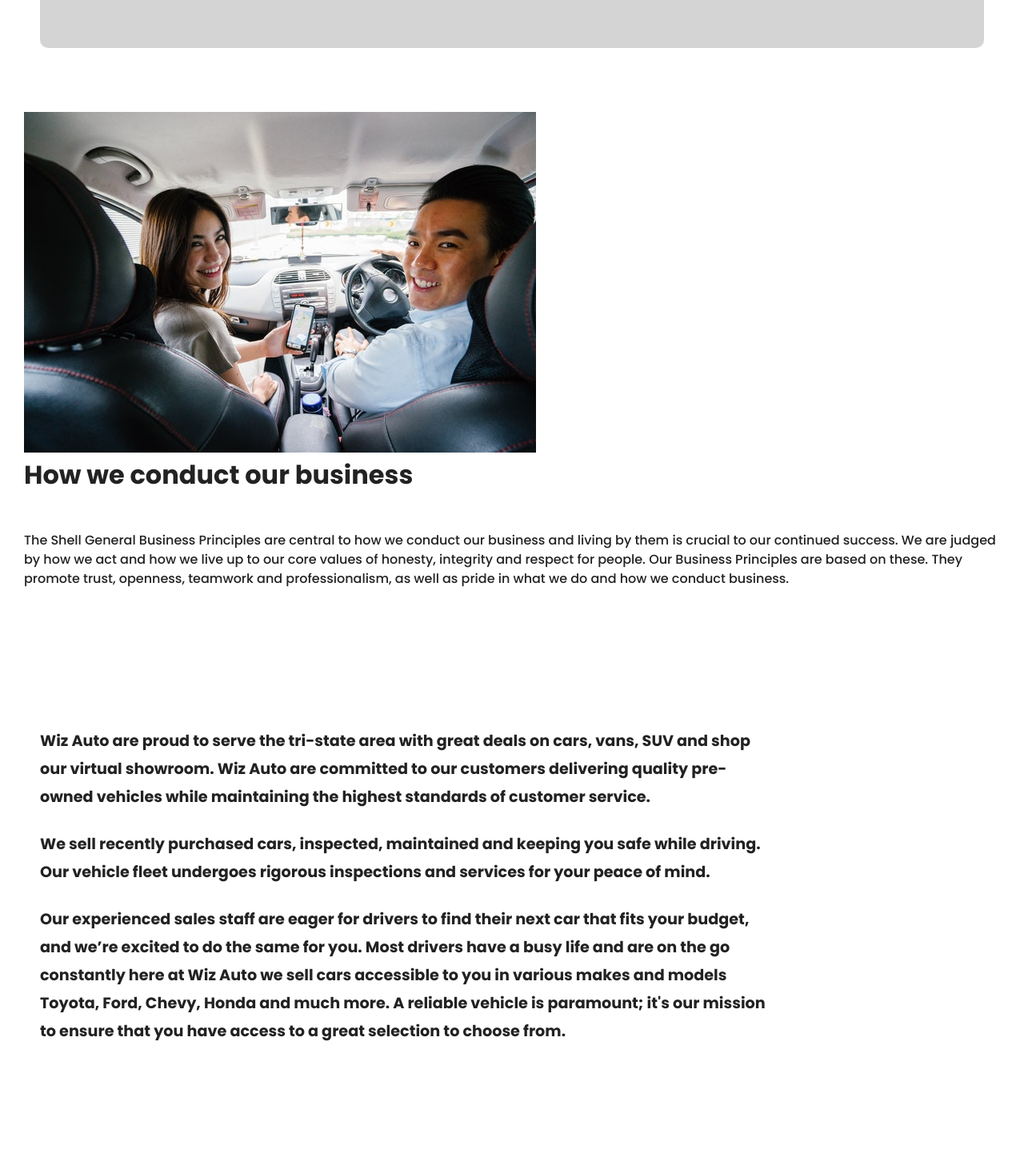
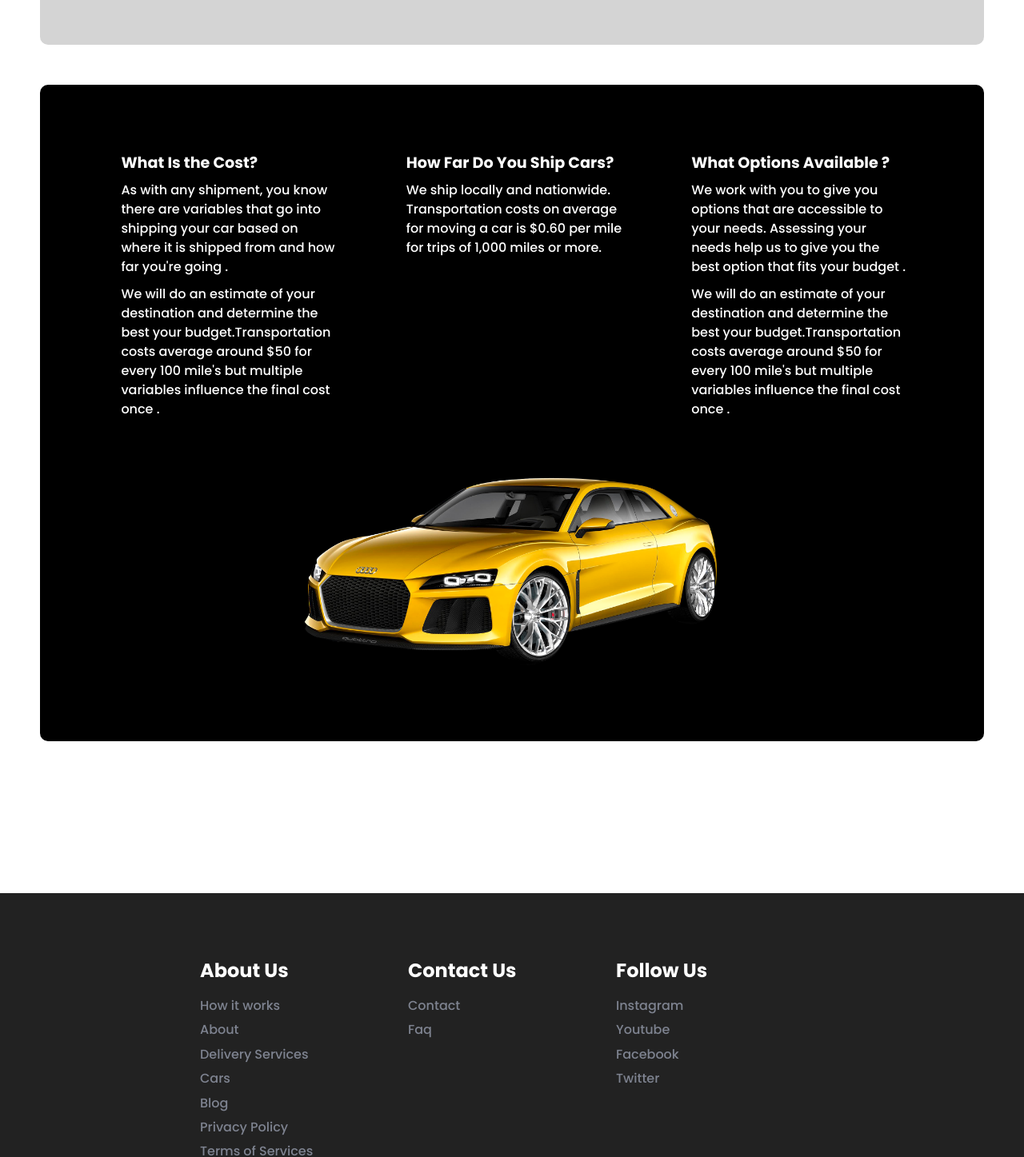
Before and after one commit to conceptdecorators/react-auto-contact-netlify, a React (Create React App) app: page /car-delivery-service in a window 1280 px wide. Shown: the part 1229-2676 px from the top of the page at 80% size. Built offline with nearby package versions, Linux system fonts and the light colour scheme; no server answers.

Commit message:
added audi image for refferal and updated responsive design

```diff
--- a/src/App.css
+++ b/src/App.css
@@ -344,12 +344,15 @@ h3 {
   justify-content: center;
   flex-wrap: wrap;
   border-bottom: 0px solid #d4d4d4;
-  background: #d4d4d4;
+
   border-radius: 10px;
   color: #023d91;
   padding: 50px 50px;
   position: relative;
   margin: 100px;
+}
+.grey-back {
+  background: #d4d4d4;
 }
 .flex3col {
   width: 33.333%;
@@ -363,8 +366,29 @@ h3 {
 .refer3col {
   width: 50%;
 }
+.refer3col h4 {
+  margin: 10px;
+}
 .small-p {
   margin: 10px;
+}
+.col {
+  width: 33%;
+}
+.col h4 {
+  margin: 10px;
+}
+.tabs-vertical {
+  background-color: black;
+}
+
+.tab {
+  display: block;
+  color: #fff;
+  border-radius: 4px;
+  padding: 26px 29px 22px 36px;
+  /* transition: all .1s ease-out; */
+  height: 100%;
 }
 /* Contact us */
 .container {
@@ -669,6 +693,16 @@ textarea.input {
 h2:first-child {
   margin-top: 0;
 }
+
+.img-container-block {
+  display: block;
+}
+.img-container {
+  display: inline-block;
+  position: relative;
+  overflow: hidden;
+}
+
 @media screen and (min-width: 768px) {
   .nav-btn {
     display: none;
@@ -1215,7 +1249,7 @@ p {
   }
 }
 @media (max-width: 1024px) {
-   {
+  .col {
     width: 100%;
   }
 }
@@ -1253,6 +1287,9 @@ p {
     padding-right: 15px;
     padding-left: 15px;
   }
+  .col {
+    width: 100%;
+  }
 }
 
 @media (max-width: 420px) {
@@ -1263,6 +1300,7 @@ p {
   .banner {
     padding: 2rem 3rem;
     opacity: 0.8;
+    margin: 35px;
   }
   .banner-2 {
     padding: 2rem 2rem;
@@ -1292,7 +1330,7 @@ p {
     background: #d4d4d4;
     border-radius: 10px;
     color: #023d91;
-    padding: 50px 50px;
+    padding: 20px;
     position: relative;
     margin: 20px;
   }
@@ -1300,6 +1338,15 @@ p {
 @media (max-width: 560px) {
   .banner-2 {
     width: 100%;
+    margin-right: 32px;
+    margin-top: 45px;
+  }
+  .flexcolwrap {
+    margin: 20px;
+  }
+  .info-paragraph {
+    text-align: center;
+    width: 90%;
   }
 }
 
@@ -1366,6 +1413,9 @@ p {
   .social-media {
     padding: 1.5rem 0 0 0;
   }
+  .tabs-vertical {
+    background-color: black;
+  }
 }
 
 @media (max-width: 480px) {
--- a/src/components/Footer.js
+++ b/src/components/Footer.js
@@ -20,7 +20,7 @@ const Footer = () => {
               <h2 className="footer-heading">About Us</h2>
               <a href="/referral/#work">How it works</a>
               <a href="/about">About</a>
-              <a href="/car-delivery-service">Services</a>
+              <a href="/car-delivery-service">Delivery Services</a>
               <a href="/rooms">Cars</a>
               <a href="/blog">Blog</a>
               {/* <a href="/">Testimonials</a>
--- a/src/pages/About.js
+++ b/src/pages/About.js
@@ -63,7 +63,7 @@ const About = () => {
           </a>
         </div>
 
-        <div className="widget">
+        {/* <div className="widget">
           <h4 class="paragraph">
             Wiz Auto are proud to serve the tri-state area with great deals on
             cars, vans, SUV and shop our virtual showroom. Wiz Auto are
@@ -84,7 +84,7 @@ const About = () => {
             paramount; it's our mission to ensure that you have access to a
             great selection to choose from.
           </h4>
-        </div>
+        </div> */}
       </section>
 
       <Footer />
--- a/src/pages/Car-Delivery-Service.js
+++ b/src/pages/Car-Delivery-Service.js
@@ -3,6 +3,7 @@ import Hero from "../components/Hero";
 import Banner from "../components/Banner";
 import { Link } from "react-router-dom";
 import ImageOne from "./../images/car-smile-turn.jpg";
+import ImageTwo from "./../images/car-audi.png";
 import Footer from "../components/Footer";
 const CarDeliveryService = () => {
   return (
@@ -20,7 +21,7 @@ const CarDeliveryService = () => {
           <div></div>
         </div>
 
-        <div class="flexcolwrap">
+        <div class="flexcolwrap grey-back">
           <div class="refer3col">
             <img
               src={ImageOne}
@@ -57,56 +58,57 @@ const CarDeliveryService = () => {
           </div>
         </div>
 
-        <div className="component__base text-image__base">
-          <div className="component__body text-image__body">
-            <div className="text-image__content">
-              <div className="text-image__image-wrapper">
-                <figure>
-                  <picture>
-                    <img src={ImageOne} alt="" />
-                  </picture>
-                </figure>
-              </div>
+        <div class="flexcolwrap tabs-vertical">
+          <div class="col tab">
+            <h4>What Is the Cost? </h4>
+            <p class="small-p">
+              As with any shipment, you know there are variables that go into
+              shipping your car based on where it is shipped from and how far
+              you're going .
+            </p>
+            <p class="small-p">
+              We will do an estimate of your destination and determine the best
+              your budget.Transportation costs average around $50 for every 100
+              mile's but multiple variables influence the final cost once .
+            </p>
+          </div>
 
-              <div className="text-image__text">
-                <h2>How we conduct our business </h2>
-                <br />
-                <p>
-                  The&nbsp;Shell General Business Principles are central to how
-                  we conduct our business and living by them is crucial to our
-                  continued success. We are judged by how we act and how we live
-                  up to our core values of honesty, integrity and respect for
-                  people. Our Business Principles are based on these. They
-                  promote trust, openness, teamwork and professionalism, as well
-                  as pride in what we do and how we conduct business.
-                </p>
-              </div>
-            </div>
+          <div class="col tab">
+            <h4>How Far Do You Ship Cars?</h4>
+            <p class="small-p">
+              We ship locally and nationwide. Transportation costs on average
+              for moving a car is $0.60 per mile for trips of 1,000 miles or
+              more.
+            </p>
+          </div>
+
+          <div class="col tab">
+            <h4>What Options Available ? </h4>
+            <p class="small-p">
+              We work with you to give you options that are accessible to your
+              needs. Assessing your needs help us to give you the best option
+              that fits your budget .
+            </p>
+            <p class="small-p">
+              We will do an estimate of your destination and determine the best
+              your budget.Transportation costs average around $50 for every 100
+              mile's but multiple variables influence the final cost once .
+            </p>
+          </div>
+
+          <div
+            className="img-container img-container-block"
+            style={{ height: "auto", width: "50%" }}
+          >
+            <img
+              src={ImageTwo}
+              alt=""
+              class="img-inner img-block img-contain"
+            />
           </div>
         </div>
 
-        <div className="widget">
-          <h4 class="paragraph">
-            Wiz Auto are proud to serve the tri-state area with great deals on
-            cars, vans, SUV and shop our virtual showroom. Wiz Auto are
-            committed to our customers delivering quality pre-owned vehicles
-            while maintaining the highest standards of customer service.
-          </h4>
-          <h4 class="paragraph">
-            We sell recently purchased cars, inspected, maintained and keeping
-            you safe while driving. Our vehicle fleet undergoes rigorous
-            inspections and services for your peace of mind.
-          </h4>
-          <h4 class="paragraph">
-            Our experienced sales staff are eager for drivers to find their next
-            car that fits your budget, and we’re excited to do the same for you.
-            Most drivers have a busy life and are on the go constantly here at
-            Wiz Auto we sell cars accessible to you in various makes and models
-            Toyota, Ford, Chevy, Honda and much more. A reliable vehicle is
-            paramount; it's our mission to ensure that you have access to a
-            great selection to choose from.
-          </h4>
-        </div>
+        <div className="component__base text-image__base"></div>
       </section>
 
       <Footer />
--- a/src/pages/Home.js
+++ b/src/pages/Home.js
@@ -113,8 +113,8 @@ const home = () => {
             <div class="content">
               <h2>Nadir Osborne</h2>
               <p style={{ color: "#fff" }}>
-                Lorem ipsum dolor sit amet consectetur adipisicing elit. Cumque,
-                consequatur.
+                This is the best car shop in town! The gentleman is very
+                personable, efficient and has amazing prices!
               </p>
               <a href="#" class="btn">
                 Read More
@@ -126,8 +126,9 @@ const home = () => {
             <div class="content">
               <h2>Joyce Wrice</h2>
               <p style={{ color: "#fff" }}>
-                Lorem ipsum dolor sit amet consectetur adipisicing elit. Cumque,
-                consequatur.
+                Excellent customer service: the staff is extremely cordial,
+                professional, and patient. They listen to your concerns without
+                rushing you and help you to understand all the options.
               </p>
               <a href="#" class="btn">
                 Read More
--- a/src/pages/Referral.js
+++ b/src/pages/Referral.js
@@ -48,8 +48,8 @@ const RefferalProgram = () => {
           </p>
         </div>
 
-        <div className="flexcolwrap">
-          <div className="flex3col">
+        <div className="flexcolwrap grey-back">
+          <div className="flex3col text-image__base">
             <h4>How it works</h4>
             <p class="small-p">
               It's simple and there's no limit, fill out the form with the
```
Also changed, not shown: src/images/car-audi.png (added), src/images/car-family.png (added).
